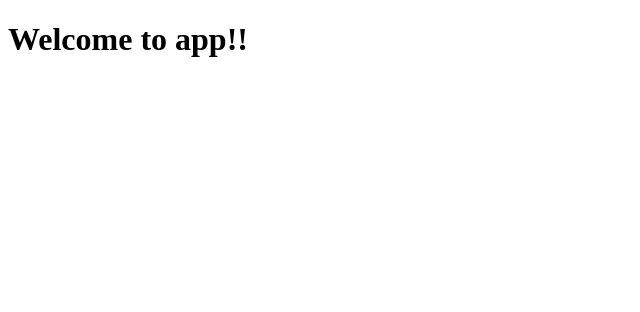
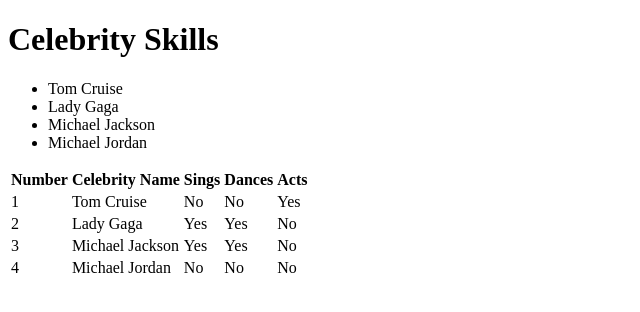
Before and after one commit to spratmannc/angular-training-exercise, an Angular app: page / in a window 1280 px wide. Shown: the top 312 px of the page, without its empty margins (0-640 px from the left). Built offline with nearby package versions, Linux system fonts and the light colour scheme.

Commit message:
working now

```diff
--- /dev/null
+++ b/src/app/app.component.html
@@ -0,0 +1,25 @@
+<h1>Celebrity Skills</h1>
+<ul>
+  <li *ngFor="let celeb of celebs;">{{celeb.name}}</li>
+</ul>
+
+<table>
+  <thead>
+    <tr>
+      <th>Number</th>
+      <th>Celebrity Name</th>
+      <th>Sings</th>
+      <th>Dances</th>
+      <th>Acts</th>
+    </tr>
+  </thead>
+  <tbody>
+    <tr *ngFor="let celeb of celebs; let i = index;">
+      <td>{{i + 1}}</td>
+      <td>{{celeb.name}}</td>
+      <td>{{celeb.sing ? 'Yes' : 'No'}}</td>
+      <td>{{celeb.dance ? 'Yes' : 'No'}}</td>
+      <td>{{celeb.act ? 'Yes' : 'No'}}</td>
+    </tr>
+  </tbody>
+</table>
--- a/src/app/app.component.ts
+++ b/src/app/app.component.ts
@@ -1,14 +1,41 @@
 import { Component } from '@angular/core';
+import { Celebrity } from "./celebrity";
+
 
 @Component({
   selector: 'app-root',
-  template: `
-    <h1>
-      Welcome to {{title}}!!
-    </h1>
-  `,
+  templateUrl: "./app.component.html",
   styles: []
 })
 export class AppComponent {
   title = 'app';
+
+  //rows: Array<string> = ["Tom Cruise", "Lady Gaga", "Michael Jackson", "Michael Jordan"];
+  celebs: Array<Celebrity> = [
+    {
+      name: "Tom Cruise",
+      act: true,
+      sing: false,
+      dance: false
+    },
+    {
+      name: "Lady Gaga",
+      act: false,
+      sing: true,
+      dance: true
+    },
+    {
+      name: "Michael Jackson",
+      act: false,
+      sing: true,
+      dance: true
+    },
+    {
+      name: "Michael Jordan",
+      act: false,
+      sing: false,
+      dance: false
+    }
+
+  ];
 }
--- /dev/null
+++ b/src/app/celebrity.ts
@@ -0,0 +1,8 @@
+
+
+export interface Celebrity {
+    name: string;
+    sing: boolean;
+    dance: boolean;
+    act: boolean;
+}
```
Also changed, not shown: tslint.json (added, +8 -0 lines).
